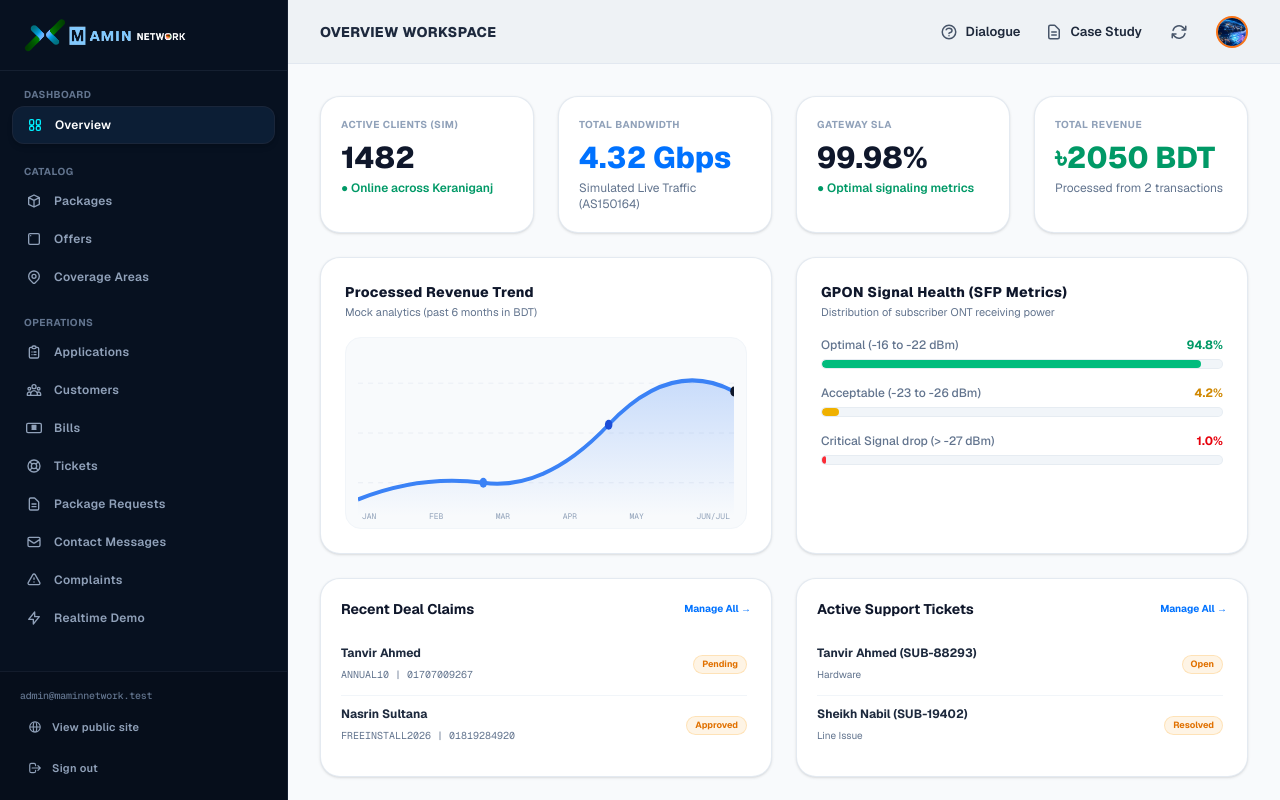
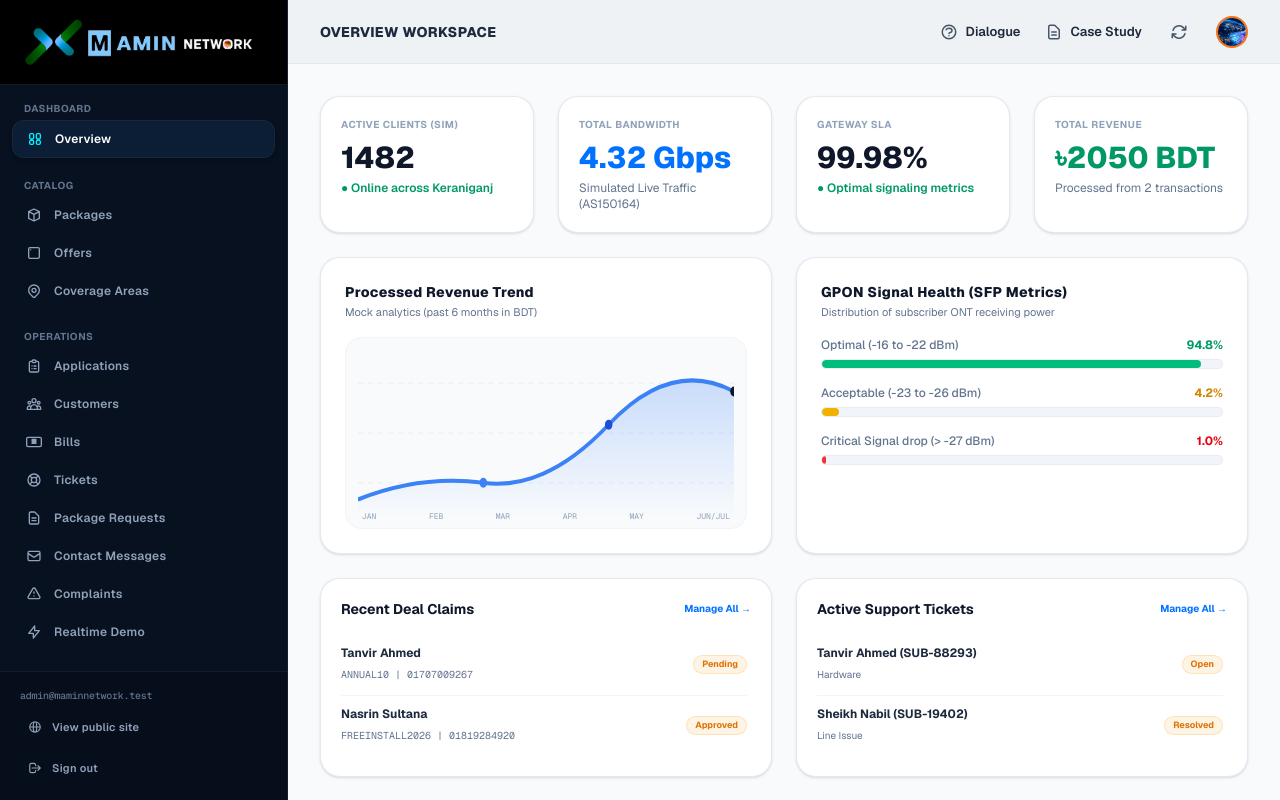
Before and after one commit to princeshiamofficial/M-Amin-Network, a Next.js app: page /admin/dashboard in a window 1280 px wide. Built offline with nearby package versions, Linux system fonts and the light colour scheme; sample sign-in values are in the browser's storage.

Commit message:
style: set sidebar header background to black and make logo bigger

```diff
--- a/src/components/AdminSidebar.tsx
+++ b/src/components/AdminSidebar.tsx
@@ -129,11 +129,11 @@ export default function AdminSidebar({ activeTab, setActiveTab, onSignOut }: Adm
   return (
     <aside className="w-72 flex-shrink-0 bg-[#071120] border-r border-[#1e293b]/60 flex flex-col h-screen overflow-y-auto">
       {/* Branded Header Area */}
-      <div className="flex flex-col gap-3 px-6 py-4.5 border-b border-[#1e293b]/65">
+      <div className="flex flex-col gap-3 px-6 py-4.5 border-b border-[#1e293b]/65 bg-black">
         <img
           src="/logo.png"
           alt="M Amin Network"
-          className="h-8.5 w-auto object-contain self-start"
+          className="h-12 w-auto object-contain self-start"
           style={{ filter: "invert(1) hue-rotate(180deg)" }}
         />
       </div>
```
